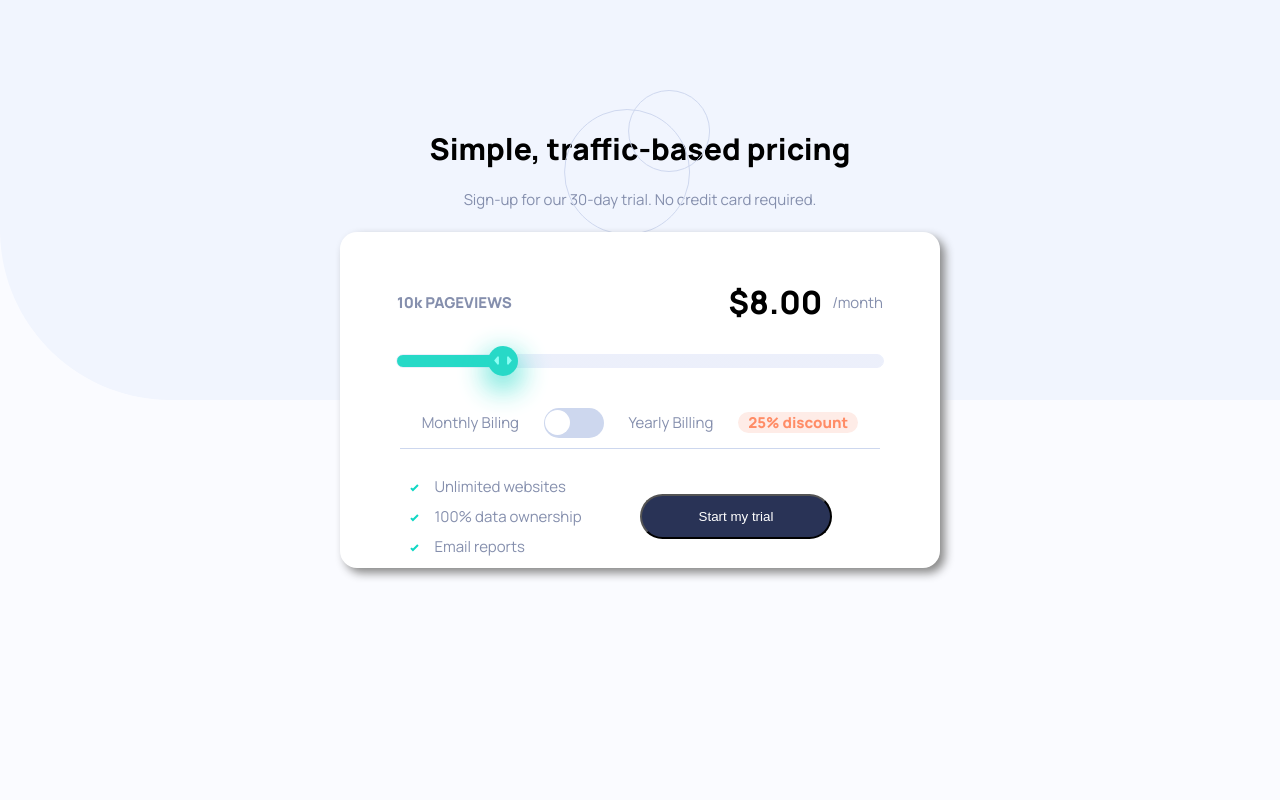
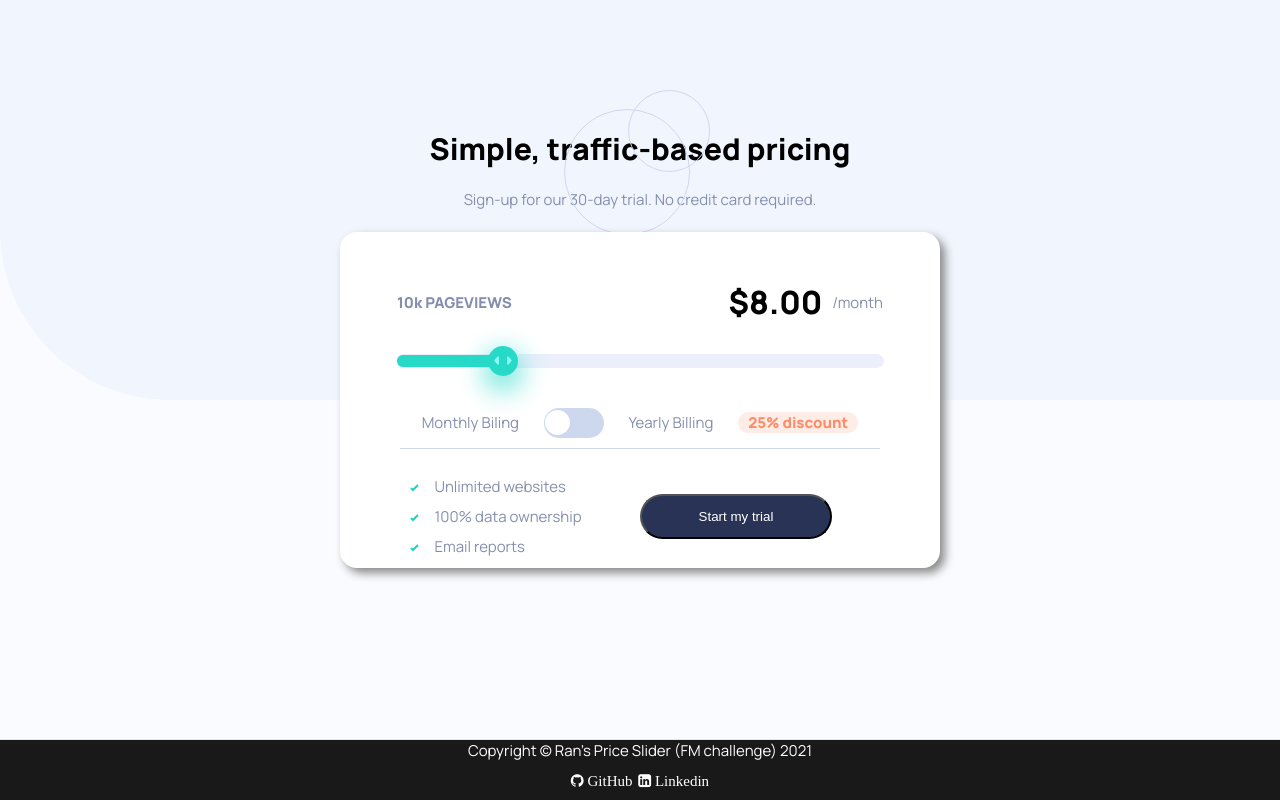
Before and after one commit to wwren/FM_Challenge_PriceSlider, a React (Create React App) app: page / in a window 1280 px wide. Built offline with nearby package versions, Linux system fonts and the light colour scheme.

Commit message:
Add footer

```diff
--- a/public/index.html
+++ b/public/index.html
@@ -22,6 +22,10 @@
     <link
       href="https://fonts.googleapis.com/css2?family=Manrope:wght@400;800&display=swap"
       rel="stylesheet"
+    />
+    <link
+      rel="stylesheet"
+      href="https://cdnjs.cloudflare.com/ajax/libs/font-awesome/4.7.0/css/font-awesome.min.css"
     />
     <!--
       Notice the use of %PUBLIC_URL% in the tags above.
--- a/src/App.css
+++ b/src/App.css
@@ -111,6 +111,7 @@
 @media screen and (max-width: 541px) {
   .price-slider__container {
     height: 110vh;
+    padding-bottom: 50px;
   }
 
   .price-slider__header {
--- a/src/App.js
+++ b/src/App.js
@@ -4,6 +4,7 @@
 import SliderCalculator from "./Components/SliderCalculator.js";
 import TextBoard from "./Components/TextBoard";
 import CTA from "./Components/CTA";
+import Footer from "./Components/Footer.js";
 function App() {
   return (
     <div className="price-slider__container">
@@ -21,6 +22,7 @@
           </div>
         </div>
       </div>
+      <Footer />
     </div>
   );
 }
--- /dev/null
+++ b/src/Components/Footer.css
@@ -0,0 +1,33 @@
+footer {
+  border-top: 1px solid #e7e7e7;
+  background-color: #191919;
+  color: white;
+  position: fixed;
+  left: 0;
+  bottom: 0;
+  width: 100vw;
+  height: 60px;
+  text-align: center;
+  display: flex;
+  flex-direction: column;
+  align-items: center;
+}
+
+.footer {
+  margin: auto;
+  width: 150px;
+  text-align: center;
+  display: flex;
+  justify-content: space-evenly;
+}
+
+.footer a {
+  text-decoration: none;
+  color: white;
+}
+
+@media screen and (max-width: 541px) {
+  footer {
+    font-size: 13px;
+  }
+}
--- /dev/null
+++ b/src/Components/Footer.js
@@ -0,0 +1,36 @@
+import "./Footer.css";
+export default function Footer() {
+  return (
+    <footer>
+      <div>
+        <span>Copyright &copy;</span> Ran's Price Slider (FM challenge) 2021
+      </div>
+      <div className="footer">
+        <div>
+          <a
+            id="profile-link"
+            href="https://github.com/wwren/Sticky-Notes"
+            target="_blank"
+            rel="noreferrer"
+          >
+            <i className="fa fa-github">
+              <span> GitHub</span>
+            </i>
+          </a>
+        </div>
+        <div>
+          <a
+            id="profile-link"
+            href="https://www.linkedin.com/in/ding-ran/"
+            target="_blank>"
+            rel="noreferrer"
+          >
+            <i className="fa fa-linkedin-square">
+              <span> Linkedin</span>
+            </i>
+          </a>
+        </div>
+      </div>
+    </footer>
+  );
+}
```
